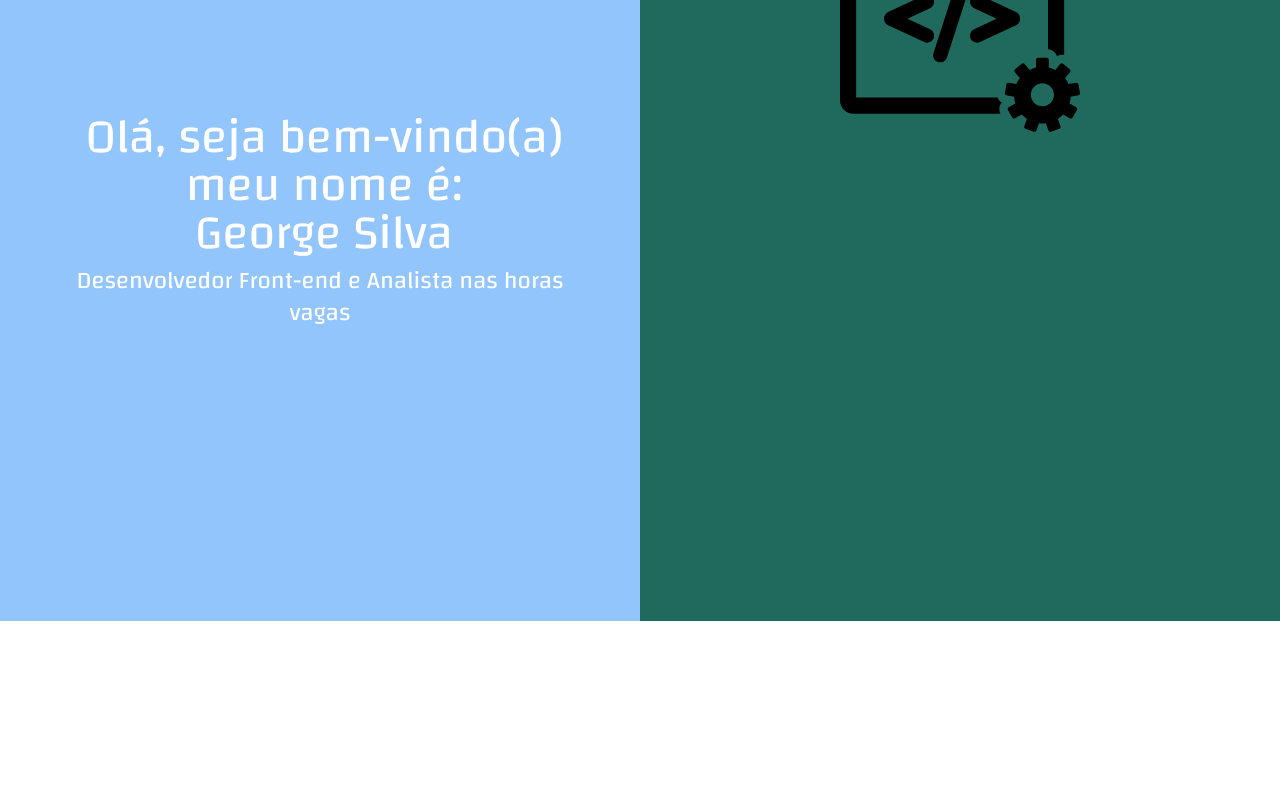
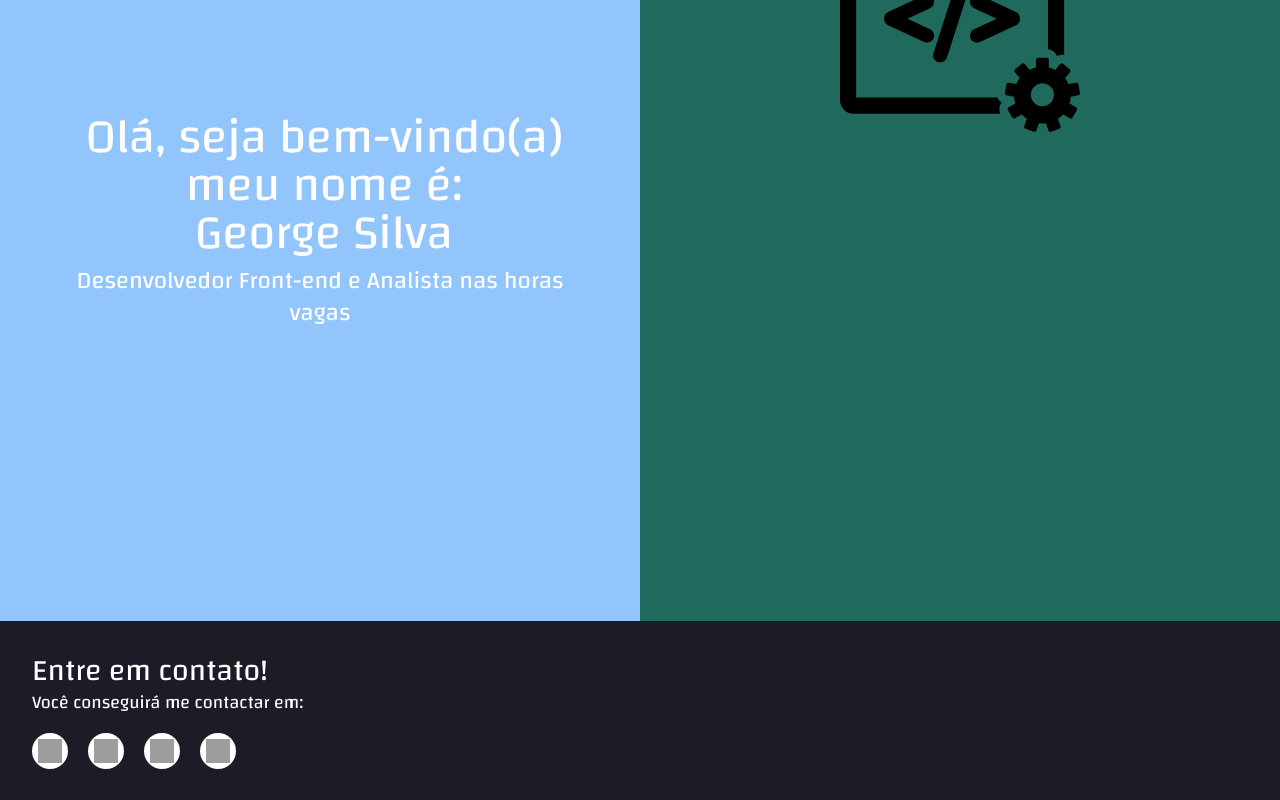
Before and after one commit to georgefms/angular-portfolio, an Angular app: page /home in a window 1280 px wide. Shown: the part 241-1041 px from the top of the page. Before the commit the page ends 862 px from the top, so only its background shows below. Built offline with nearby package versions, Linux system fonts and the light colour scheme; grey boxes are pictures that could not be loaded.

Commit message:
Feat: Create and stylizing a footer component

```diff
--- a/src/app/app.component.html
+++ b/src/app/app.component.html
@@ -1,2 +1,3 @@
 <port-header></port-header>
 <router-outlet></router-outlet>
+<port-footer></port-footer>
--- a/src/app/app.module.ts
+++ b/src/app/app.module.ts
@@ -10,6 +10,7 @@ import { ExpComponent } from './pages/exp/exp.component';
 import { TechsComponent } from './pages/techs/techs.component';
 import { ProjectsComponent } from './pages/projects/projects.component';
 import { Page404Component } from './pages/page404/page404.component';
+import { FooterComponent } from './shared/footer/footer.component';
 
 @NgModule({
   declarations: [
@@ -20,7 +21,8 @@ import { Page404Component } from './pages/page404/page404.component';
     ExpComponent,
     TechsComponent,
     ProjectsComponent,
-    Page404Component
+    Page404Component,
+    FooterComponent
   ],
   imports: [
     BrowserModule,
--- /dev/null
+++ b/src/app/shared/footer/footer.component.html
@@ -0,0 +1,37 @@
+<footer class="relative bg-[var(--cor-1)] pt-8 pb-6">
+    <div class="container mx-auto px-4">
+        <div class="flex flex-wrap text-left lg:text-left">
+            <div class="w-full lg:w-6/12 px-4">
+                <h4 class="text-3xl fonat-semibold text-white">
+                    Entre em contato!
+                </h4>
+                <h5 class="text-lg mt-0 mb-2 text-white">
+                    Você conseguirá me contactar em:
+                </h5>
+                <div class="flex flex-row space-x-5 mt-4 lg:mb-0 mb-6">
+
+                    <a href="http://www.github.com/georgefms" target="_blank">
+                        <button class="rounded-full bg-white">
+                            <img src="/assets/github.png" alt="github logo" class="h-6 w-6 m-1.5">
+                        </button>
+                    </a>
+                    <a target="_blank" href="http://instagram.com/george_fms">
+                        <button class="rounded-full bg-white">
+                            <img src="/assets/instagram.png" alt="Instagram logo" class="h-6 w-6 m-1.5">
+                        </button>
+                    </a>
+                    <a target="_blank" href="http://linkedin.com/in/georgefms">
+                        <button class="rounded-full bg-white">
+                            <img src="/assets/linkedin.png" alt="Linkedin logo" class="h-6 w-6 m-1.5">
+                        </button>
+                    </a>
+                    <a target="_blank" href="mailto:georgefelipe8@ufpa.br">
+                        <button class="rounded-full bg-white">
+                            <img src="/assets/mail.png" alt="Email logo" class="h-6 w-6 m-1.5">
+                        </button>
+                    </a>
+                </div>
+            </div>
+        </div>
+    </div>
+</footer>
--- /dev/null
+++ b/src/app/shared/footer/footer.component.ts
@@ -0,0 +1,15 @@
+import { Component, OnInit } from '@angular/core';
+
+@Component({
+  selector: 'port-footer',
+  templateUrl: './footer.component.html',
+  styleUrls: ['./footer.component.css']
+})
+export class FooterComponent implements OnInit {
+
+  constructor() { }
+
+  ngOnInit(): void {
+  }
+
+}
```
Also changed, not shown: src/app/shared/footer/footer.component.css (added), 1 other file (tests, documents, lock files or other folders).
